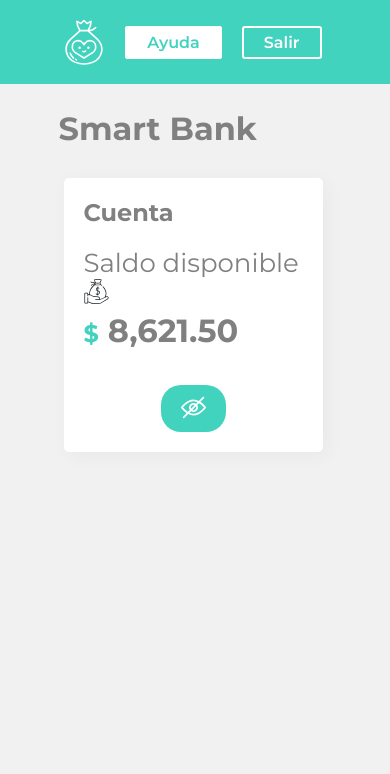
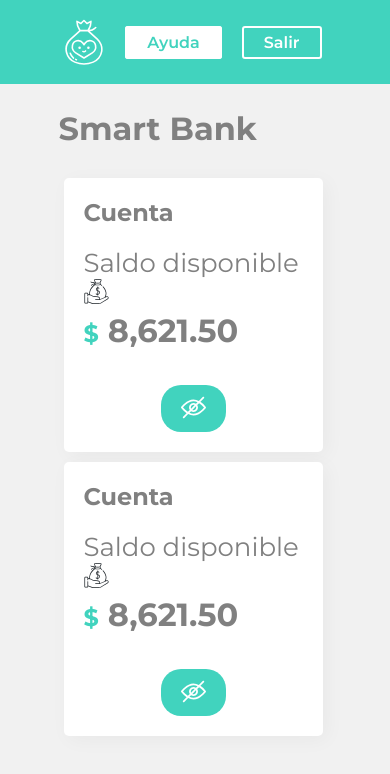
Before and after one commit to Psalazar8505/Smart-bank_Styled-Components, a React (Create React App) app: page / in a window 390 px wide. Shown: the top 774 px of the page. Built offline with nearby package versions, Linux system fonts and the light colour scheme.

Commit message:
terminando la clase 3 'refactoracion'

```diff
--- a/src/Components/Account/index.jsx
+++ b/src/Components/Account/index.jsx
@@ -1,8 +1,13 @@
 import React, { useState } from "react";
-
+import styled from "styled-components";
+import { Icono, Box, Btn, Saldo, Detalle  } from "../UI";
 import privado from "../../assets/images/privado.svg";
 import ojo from "../../assets/images/ojo.svg";
 import dinero from "../../assets/images/dinero.svg";
+
+const IconoMargin = styled(Icono)`
+margin-top: 2px
+`;
 
 const Account = () => {
   const [toggleState, untoggle] = useState(true);
@@ -12,29 +17,27 @@ const Account = () => {
   };
 
   return (
-    <div className="box">
+    <Box>
       <h2>Cuenta</h2>
       <div style={{ fontSize: "26px", padding: "20px 0" }}>
         Saldo disponible
         <span>
-          <img className="imagen-icono" src={dinero} alt="Icono de saldo" />
+          <Icono src={dinero} alt="Icono de saldo" />
         </span>
         {toggleState ? (
-          <div className="saldo">
-            <span className="detalle">$</span> 8,621.50
-          </div>
+          <Saldo>
+            <Detalle>$</Detalle> 8,621.50
+          </Saldo>
         ) : null}
       </div>
 
-      <button className="btn" onClick={toggleHandler}>
-        <img
-          style={{ marginTop: "2px" }}
-          className="imagen-icono"
+      <Btn onClick={toggleHandler}>
+        <IconoMargin
           src={toggleState ? privado : ojo}
           alt="Privacidad de saldo"
         />
-      </button>
-    </div>
+      </Btn>
+    </Box>
   );
 };
 
--- a/src/Components/Container/index.jsx
+++ b/src/Components/Container/index.jsx
@@ -1,16 +1,32 @@
 import React from "react";
-
+import { styled } from "styled-components";
 import Title from "../Title";
 import Account from "../Account";
 
+const StyleContainer = styled.div`
+  background-color: #f1f1f1;
+  min-height: 90vh;
+  padding: 0px 15vw;
+`
+const StyleContent = styled.section`
+  display: flex;
+  flex-direction: row;
+  justify-content: space-between;
+  @media (max-width: 800px) {
+  flex-direction: column;
+  };
+`
+
+
 const Container = () => {
   return (
-    <div className="container">
+    <StyleContainer className="container">
       <Title>Smart Bank</Title>
-      <section className="content">
+      <StyleContent className="content">
         <Account />
-      </section>
-    </div>
+        <Account />
+      </StyleContent>
+    </StyleContainer>
   );
 };
 
--- /dev/null
+++ b/src/Components/UI/index.js
@@ -0,0 +1,44 @@
+import { styled } from "styled-components";
+
+export const Icono = styled.img`
+    height: 25px;
+    width: 25px;
+`;
+
+export const Btn = styled.button`
+    margin: 15px auto 0px auto;
+    display: block;
+    border-radius: 20px;
+    background-color: #41d3be;
+    border: none;
+    color: white;
+    font-weight: 600;
+    font-size: 14px;
+    padding: 8px 20px;
+    cursor: pointer;
+`;
+
+export const Box = styled.div`
+    display: flex;
+    flex-direction: column;
+    justify-content: space-between;
+    background-color: white;
+    border-radius: 5px;
+    box-shadow: 4px 4px 20px 0px rgba(0, 0, 0, 0.04);
+    padding: 20px;
+    width: 48%;
+    @media (max-width: 800px){
+    width: 95%;
+    margin: 5px;
+    };
+`;
+
+export const Saldo = styled.div`
+    font-weight: 700;
+    font-size: 32px;
+`;
+
+export const Detalle = styled.span`
+    color: #41d3be;
+    font-size: 24px;
+`;
--- a/src/assets/estilos.css
+++ /dev/null
@@ -1,78 +0,0 @@
-
-.btn-primario {
-  color: white;
-  background: transparent;
-}
-
-.btn-secundario {
-  text-align: center;
-  border-radius: 3px;
-  padding: 5px 20px;
-  margin: 0 10px;
-  font-weight: 600;
-  border: 2px solid white;
-  background: white;
-  color: #41d3be;
-}
-
-.container {
-  background-color: #f1f1f1;
-  min-height: 90vh;
-  padding: 0px 15vw;
-}
-
-.content {
-  display: flex;
-  flex-direction: row;
-  justify-content: space-between;
-}
-
-.imagen-icono {
-  height: 25px;
-  width: 25px;
-}
-
-.btn {
-  margin: 15px auto 0px auto;
-  display: block;
-  border-radius: 20px;
-  background-color: #41d3be;
-  border: none;
-  color: white;
-  font-weight: 600;
-  font-size: 14px;
-  padding: 8px 20px;
-  cursor: pointer;
-}
-
-.box {
-  display: flex;
-  flex-direction: column;
-  justify-content: space-between;
-  background-color: white;
-  border-radius: 5px;
-  box-shadow: 4px 4px 20px 0px rgba(0, 0, 0, 0.04);
-  padding: 20px;
-  width: 48%;
-}
-
-.saldo {
-  font-weight: 700;
-  font-size: 32px;
-}
-
-.detalle {
-  color: #41d3be;
-  font-size: 24px;
-}
-
-@media (max-width: 800px) {
-  .box {
-    width: 95%;
-    margin: 5px;
-  }
-
-  .content {
-    flex-direction: column;
-  }
-}
--- a/src/index.js
+++ b/src/index.js
@@ -1,6 +1,5 @@
 import React from "react";
 import ReactDOM from "react-dom";
 import App from "./App";
-import "./assets/estilos.css";
 
 ReactDOM.render(<App />, document.getElementById("root"));
```
